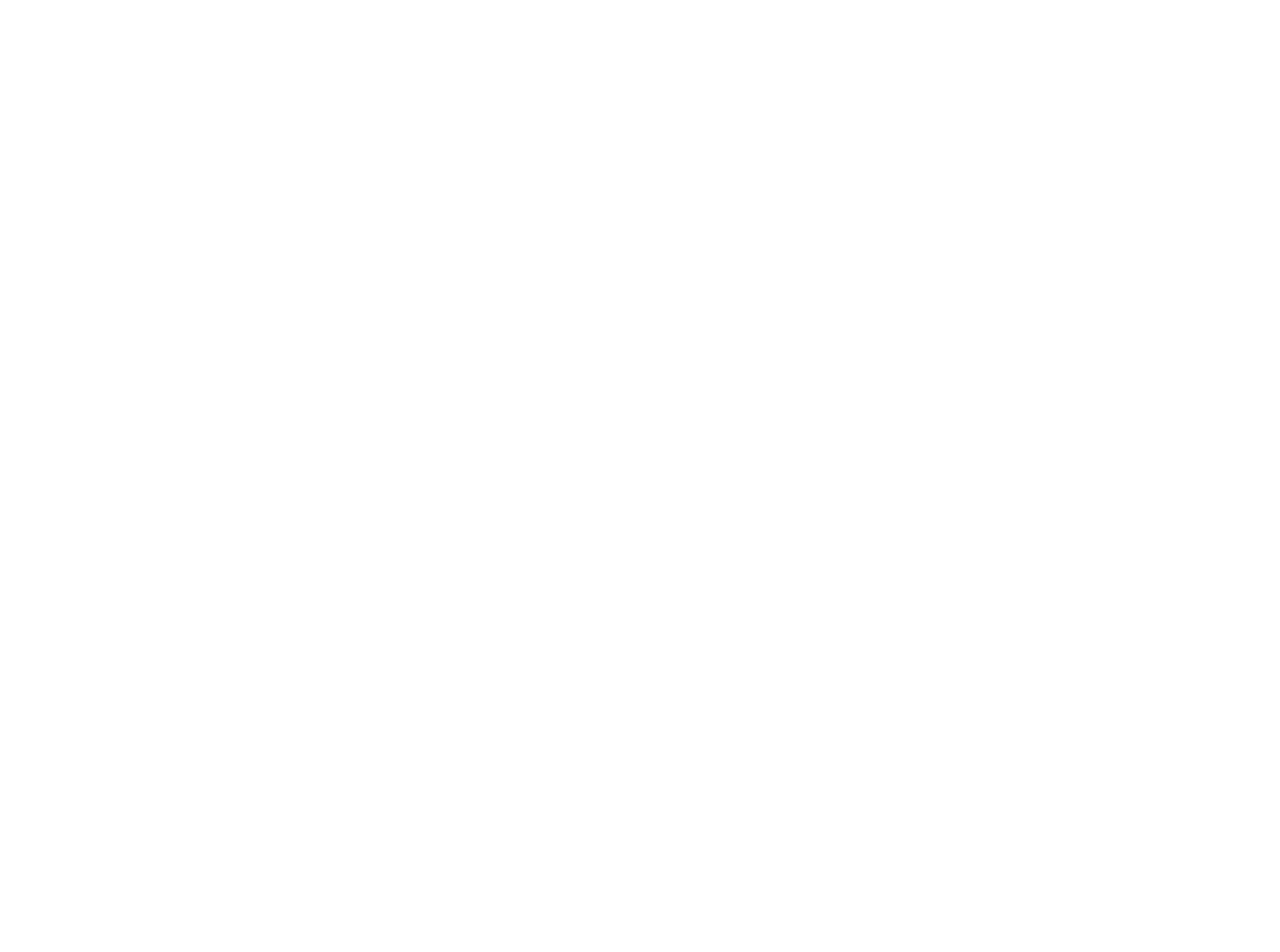
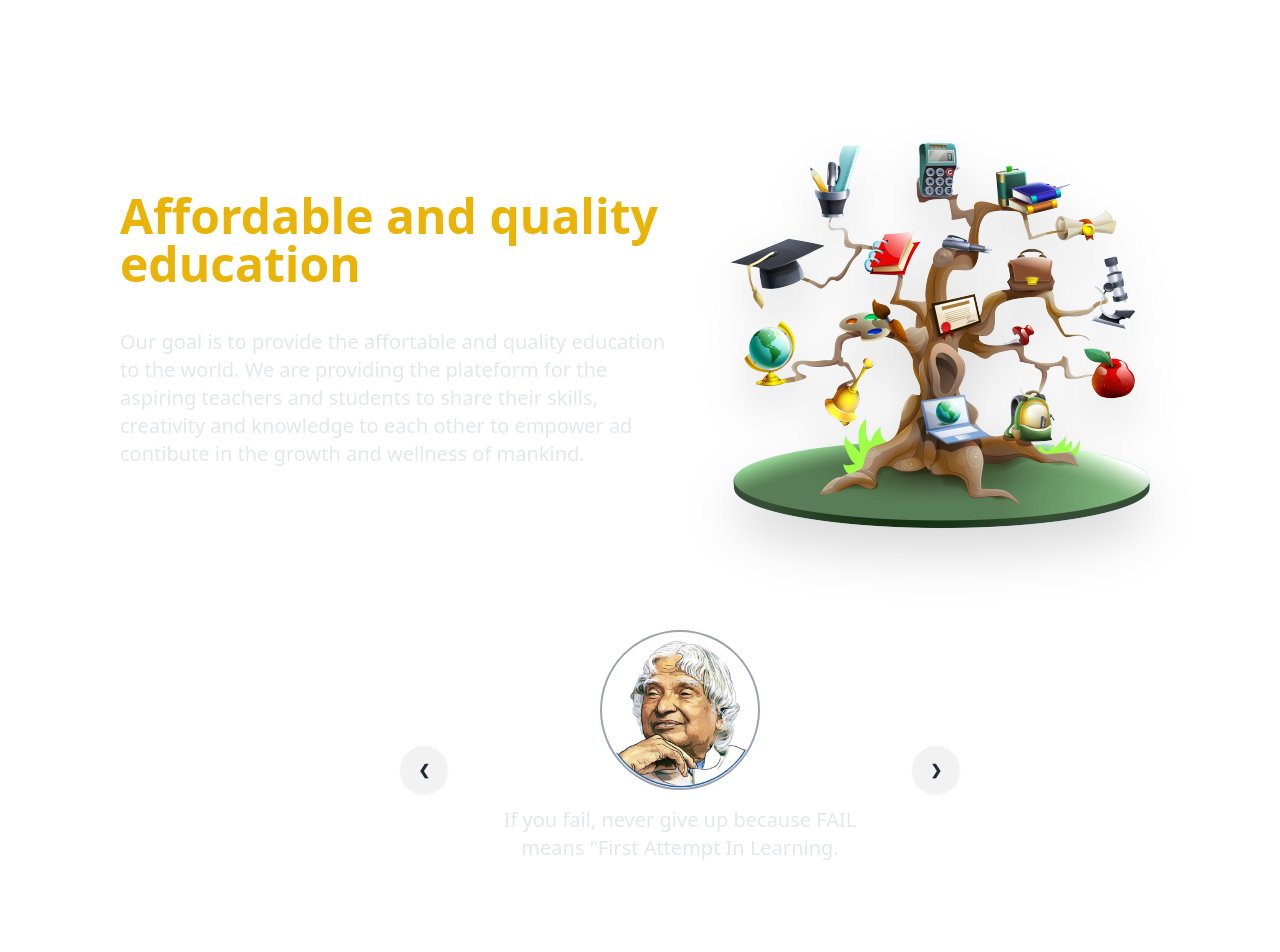
Before and after one commit to PrinceInScripts/LMS-Website, a React (Vite) app in the folder client/: page /about in a window 1280 px wide. Before the commit this address had no page. Shown: the top 952 px of the page. Before the commit the page ends 800 px from the top, so only its background shows below. Built offline with nearby package versions, Linux system fonts and the light colour scheme.

Commit message:
Added about us page

```diff
--- a/client/src/App.jsx
+++ b/client/src/App.jsx
@@ -1,7 +1,7 @@
 import { useState } from 'react'
-import Footer from './components/Footer/Footer'
 import { Route, Routes } from 'react-router-dom'
 import Home from './pages/Home/Home'
+import Aboutus from './pages/About/Aboutus'
 
 
 function App() {
@@ -9,6 +9,7 @@
   return (
     <Routes>
        <Route path='/' element={<Home/>}/>
+       <Route path='/about' element={<Aboutus/>}/>
     </Routes>
   )
 }
--- a/client/src/Layouts/HomeLayout/HomeLayout.jsx
+++ b/client/src/Layouts/HomeLayout/HomeLayout.jsx
@@ -46,7 +46,7 @@
                </div>
                <div className='drawer-side w-0'>
                  <label htmlFor="my-drawer" className='drawer-overlay'></label>
-                 <ul className='menu p-4 w-48 sm:w-80 bg-base-100 text-base-content relative'>
+                 <ul className='menu p-4 w-48 h-[90%] sm:w-80 bg-base-100 text-base-content relative'>
                     <li className='w-fit absolute right-2 z-50'>
                         <button onClick={hideDrawer}>
                          <AiFillCloseCircle size={24}/>
@@ -81,7 +81,7 @@
                     </li>
 
                     {!isLoggedIn ? (
-              <li className="absolute top-40 w-[90%]">
+              <li className="absolute bottom-2 w-[90%]">
                 <div className="w-full flex items-center gap-2 justify-center">
                   <button className="px-4 py-2 font-semibold rounded-md w-full bg-[#611EE0] text-white hover:shadow-md focus:outline-none focus:ring focus:ring-purple-400">
                     <Link to="/signin">Login</Link>
@@ -93,7 +93,7 @@
                 </div>
               </li>
             ) : (
-              <li className="absolute top-40 w-[90%]">
+              <li className="absolute bottom-4 w-[90%]">
                 <div className="w-full flex items-center justify-center">
                 <button className="px-4 py-2 font-semibold rounded-md w-full bg-[#611EE0] text-white hover:shadow-md focus:outline-none focus:ring focus:ring-purple-400">
                     <Link to="/user/profile">Profile</Link>
--- /dev/null
+++ b/client/src/pages/About/Aboutus.jsx
@@ -0,0 +1,98 @@
+import React from 'react';
+import HomeLayout from '../../Layouts/HomeLayout/HomeLayout';
+import aboutMainImage from '../../assets/Images/aboutMainImage.png'
+import apj from '../../assets/Images/apj.png'
+import nelsonMandela from '../../assets/Images/nelsonMandela.png'
+import billGates from '../../assets/Images/billGates.png'
+import steveJobs from '../../assets/Images/steveJobs.png'
+import einstein from '../../assets/Images/einstein.png'
+
+function Aboutus() {
+    return (
+        <HomeLayout>
+        <div className="flex flex-col text-white pl-20 pt-20">
+          <div className="flex items-center gap-5 mx-10">
+            <section className="w-1/2 space-y-10">
+              <h1 className="text-5xl text-yellow-500 font-semibold">
+                Affordable and quality education
+              </h1>
+              <p className="text-xl text-gray-200">
+                Our goal is to provide the affortable and quality education to the
+                world. We are providing the plateform for the aspiring teachers
+                and students to share their skills, creativity and knowledge to
+                each other to empower ad contibute in the growth and wellness of
+                mankind.
+              </p>
+            </section>
+            <div className="w-1/2">
+              <img
+                src={aboutMainImage}
+                alt="about main page"
+                className="drop-shadow-2xl"
+              />
+            </div>
+          </div>
+
+          <div className="carousel w-1/2 my-10 mx-auto">
+            <div id="slide1" className="carousel-item relative w-full">
+              <div className="flex flex-col items-center justify-center gap-4 px-[15%]">
+                <img src={apj} className="w-40 rounded-full border-2 border-gray-400" />
+                <p className="text-xl text-gray-200 text-center">If you fail, never give up because FAIL means "First Attempt In Learning.</p>
+                <h3 className="text-2xl font-semibold">APJ Abdul Kalam</h3>
+                <div className="absolute flex justify-between transform -translate-y-1/2 left-5 right-5 top-1/2">
+                  <a href="#slide5" className="btn btn-circle">❮</a>
+                  <a href="#slide2" className="btn btn-circle">❯</a>
+                </div>
+              </div>
+            </div>
+            <div id="slide2" className="carousel-item relative w-full">
+            <div className="flex flex-col items-center justify-center gap-4 px-[15%]">
+                <img src={nelsonMandela} className="w-40 rounded-full border-2 border-gray-400" />
+                <p className="text-xl text-gray-200 text-center">Real leaders must be ready to sacrifice all for the freedom of their people.</p>
+                <h3 className="text-2xl font-semibold">Nelson Rolihlahla Mandela</h3>
+                <div className="absolute flex justify-between transform -translate-y-1/2 left-5 right-5 top-1/2">
+                  <a href="#slide1" className="btn btn-circle">❮</a>
+                  <a href="#slide3" className="btn btn-circle">❯</a>
+                </div>
+              </div>
+            </div>
+            <div id="slide3" className="carousel-item relative w-full">
+            <div className="flex flex-col items-center justify-center gap-4 px-[15%]">
+                <img src={billGates} className="w-40 rounded-full border-2 border-gray-400" />
+                <p className="text-xl text-gray-200 text-center">Don't compare yourself with anyone in this world… if you do so, you are insulting yourself.</p>
+                <h3 className="text-2xl font-semibold">William Henry Gates III</h3>
+                <div className="absolute flex justify-between transform -translate-y-1/2 left-5 right-5 top-1/2">
+                  <a href="#slide2" className="btn btn-circle">❮</a>
+                  <a href="#slide4" className="btn btn-circle">❯</a>
+                </div>
+              </div>
+            </div>
+            <div id="slide4" className="carousel-item relative w-full">
+            <div className="flex flex-col items-center justify-center gap-4 px-[15%]">
+                <img src={steveJobs} className="w-40 rounded-full border-2 border-gray-400" />
+                <p className="text-xl text-gray-200 text-center">Your time is limited, so don't waste it living someone else's life.</p>
+                <h3 className="text-2xl font-semibold">Steven Paul Jobs</h3>
+                <div className="absolute flex justify-between transform -translate-y-1/2 left-5 right-5 top-1/2">
+                  <a href="#slide3" className="btn btn-circle">❮</a>
+                  <a href="#slide5" className="btn btn-circle">❯</a>
+                </div>
+              </div>
+            </div>
+            <div id="slide5" className="carousel-item relative w-full">
+            <div className="flex flex-col items-center justify-center gap-4 px-[15%]">
+                <img src={einstein} className="w-40 rounded-full border-2 border-gray-400" />
+                <p className="text-xl text-gray-200 text-center">We cannot solve our problems with the same thinking we used when we created them.</p>
+                <h3 className="text-2xl font-semibold">Albert Einstein</h3>
+                <div className="absolute flex justify-between transform -translate-y-1/2 left-5 right-5 top-1/2">
+                  <a href="#slide4" className="btn btn-circle">❮</a>
+                  <a href="#slide1" className="btn btn-circle">❯</a>
+                </div>
+              </div>
+            </div>
+          </div>
+        </div>
+      </HomeLayout>
+    );
+}
+
+export default Aboutus;
```
